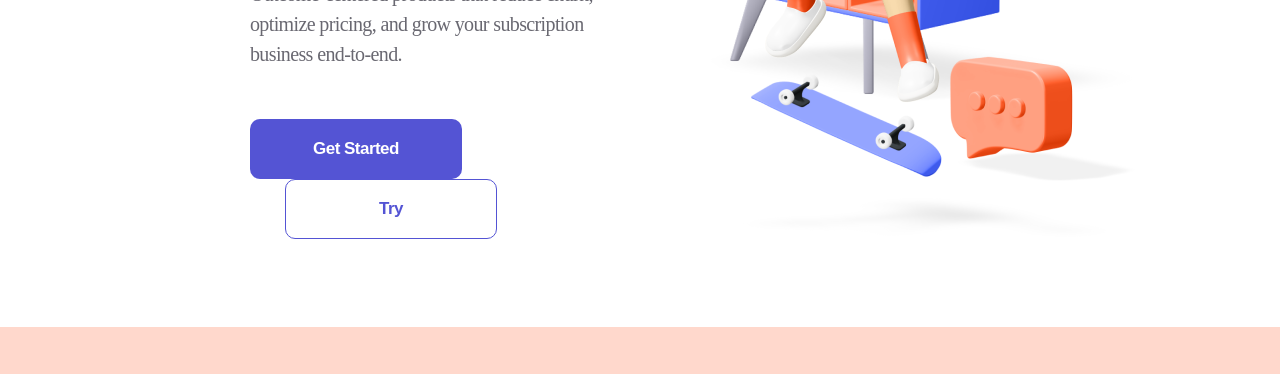
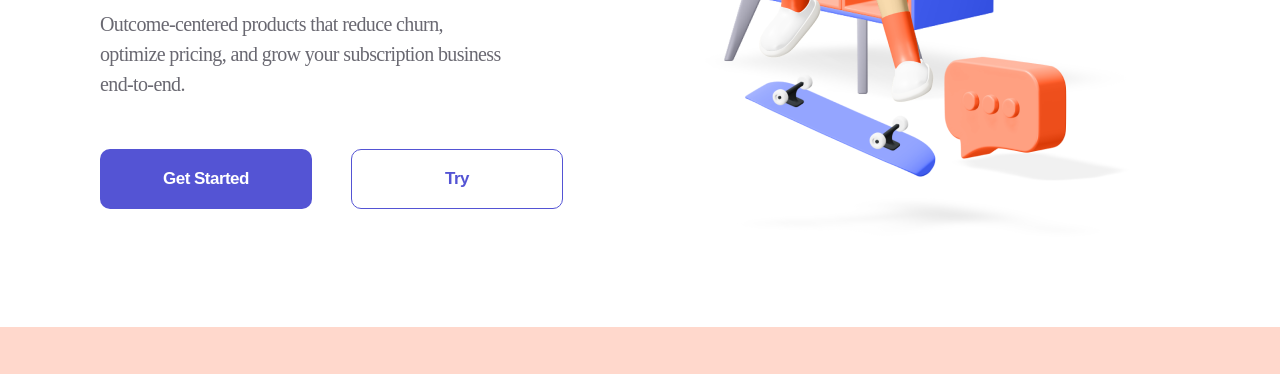
Before and after one commit to Tipdi/logo, a plain HTML site: page index.html in a window 1280 px wide. Shown: the part 523-897 px from the top of the page. Drawn offline with Linux system fonts and the light colour scheme.

Commit message:
Add files via upload

```diff
--- a/style.css
+++ b/style.css
@@ -75,7 +75,7 @@
 .container_about{
 
     margin: 105px auto 85px;
-    padding-left: 250px;
+    padding-left: 100px;
     padding-right: 150px;
 }
 
```
